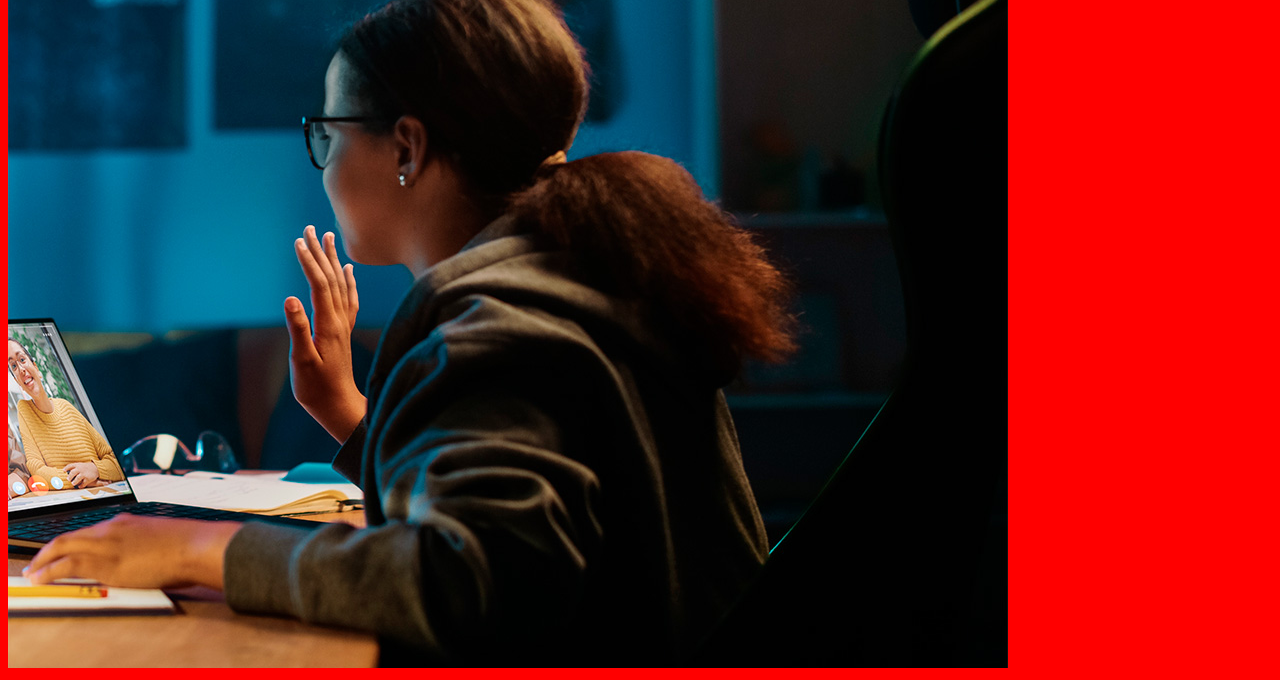
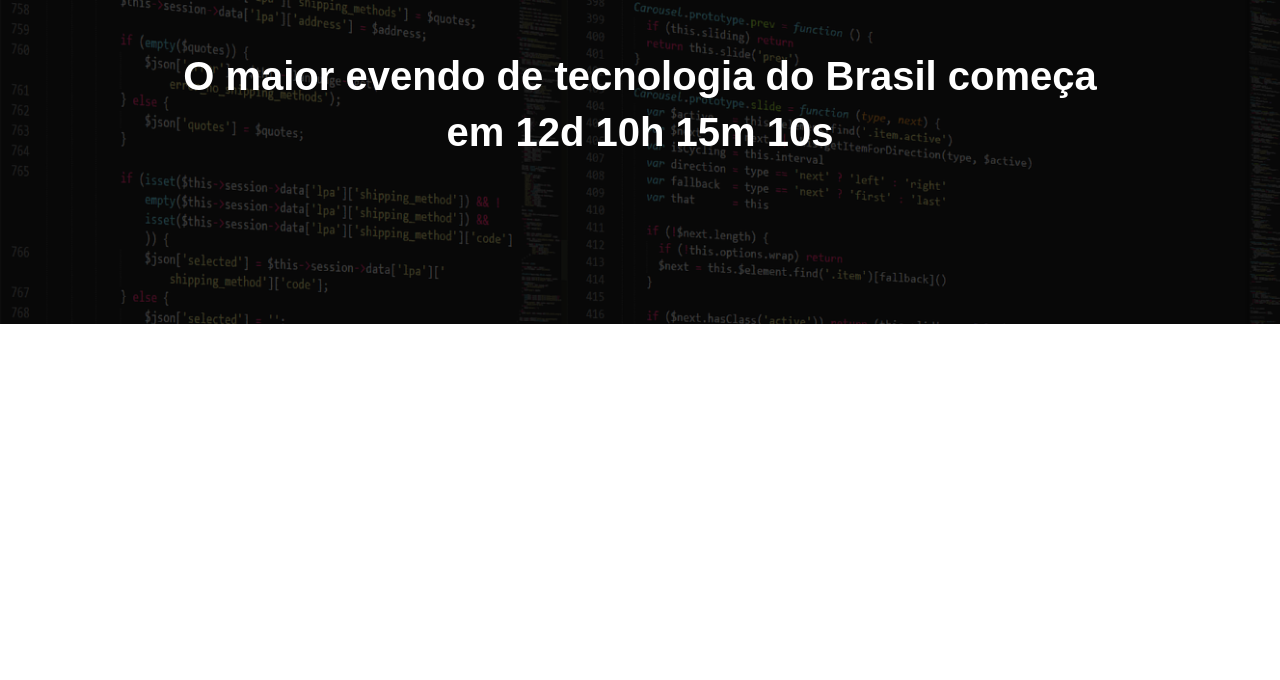
Before and after one commit to rafaelebac12/ebac_talks, a website built with Parcel: page src/index.html in a window 1280 px wide. Shown: the part 160-840 px from the top of the page. After the commit the page ends 800 px from the top, so only its background shows below. Built offline with nearby package versions, Linux system fonts and the light colour scheme; a web font is replaced by a local one.

Commit message:
criando hero

```diff
--- a/src/index.html
+++ b/src/index.html
@@ -1,14 +1,23 @@
 <!DOCTYPE html>
-<html lang="en">
+<html lang="Pt-Br">
 <head>
     <meta charset="UTF-8">
     <meta name="viewport" content="width=device-width, initial-scale=1.0">
-    <title>Document</title>
+    <title>Ebac Talks</title>
+    <link rel="preconnect" href="https://fonts.googleapis.com">
+    <link rel="preconnect" href="https://fonts.gstatic.com" crossorigin>
+    <link href="https://fonts.googleapis.com/css2?family=Playwrite+NO:wght@100..400&display=swap" rel="stylesheet">
     <link rel="stylesheet" href="styles/main.scss">
 </head>
 <body>
-    <h1>ola </h1>
-    <img src="./images/backend.png" alt="">
+    <header class="hero">
+        <div class="container">
+            <img class="hero__logo" src="./images/ebac_logo.svg" alt="Ebac">
+            <p class="hero__text">
+                O maior evendo de tecnologia do Brasil começa em 12d 10h 15m 10s
+            </p>
+        </div>
+    </header>
     <script src="scripts/main.js"></script>
 </body>
 </html>
--- /dev/null
+++ b/src/styles/hero.scss
@@ -0,0 +1,52 @@
+.hero {
+    padding-top: 64px;
+    padding-bottom: 100px;
+    background-image: url(../images/fundo.png);
+    background-repeat: no-repeat;
+    background-size: cover;
+    position: relative;
+
+    .container {
+        position: relative;
+    }
+
+    &::before {
+        position: absolute;
+        top: 0;
+        left: 0;
+        width: 100%;
+        height: 100%;
+        background-color: #000;
+        content: '';
+        opacity: .7;
+    }
+
+    &__text {
+        margin-top: 64px;
+        margin-bottom: 64px;
+        font-size: 40px;
+        line-height: 56px;
+        font-weight: 800;
+        text-align: center;
+    }
+
+    &__logo {
+        margin: 0 auto;
+        height: 80px;
+        display: block;
+    }
+
+    @media (max-width: 640px) {
+        padding: 40px 0;
+
+        &__logo {
+            height: 40px;
+        }
+
+        &__text {
+            font-size: 22px;
+            line-height: 24px;
+            margin: 24px 0;
+        }
+    }
+}
--- a/src/styles/main.scss
+++ b/src/styles/main.scss
@@ -1,3 +1,24 @@
-body {
-    background-color: red;
+@use 'hero';
+
+* {
+    margin: 0;
+    padding: 0;
+    box-sizing: border-box;
+    font-family: sans-serif;
+    color: #fff;
 }
+
+.container {
+    max-width: 960px;
+    width: 100%;
+    margin: 0 auto;
+
+
+    @media (max-width: 640px) {
+        max-width: 80%;
+    }
+
+    @media (max-width: 1024px) {
+        max-width: 90%;
+    }
+}
```
